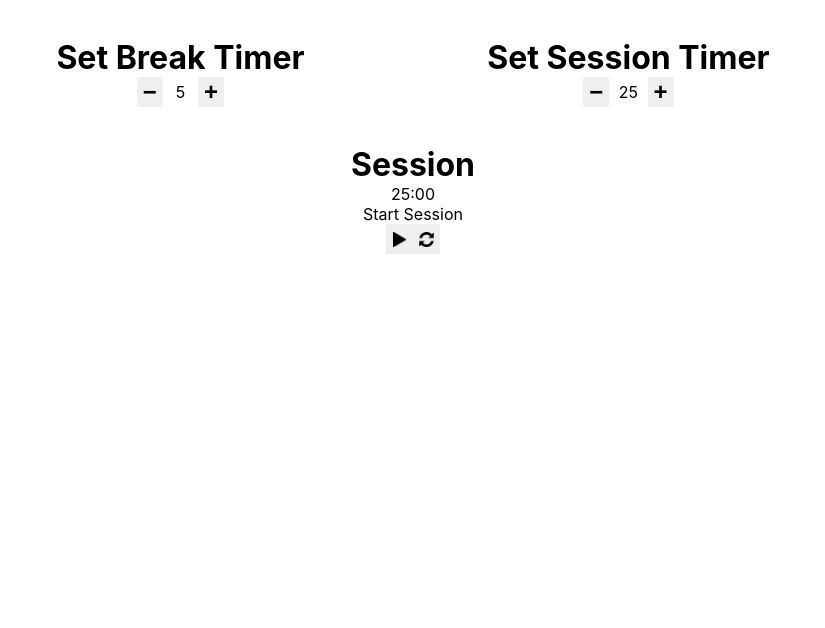
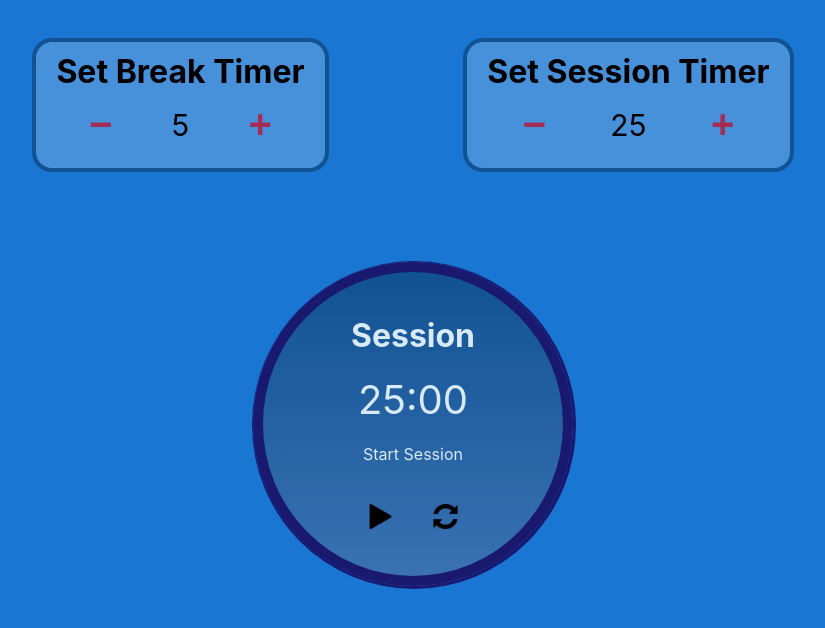
Before and after one commit to DonyaElbanna/React-Pomodoro, a React (Create React App) app: page / in a window 1280 px wide. Shown: the top 628 px of the page, without its empty margins (227-1052 px from the left). Built offline with nearby package versions, Linux system fonts and the light colour scheme.

Commit message:
basic styling

```diff
--- a/src/App.css
+++ b/src/App.css
@@ -1,5 +1,9 @@
 * {
   margin: auto;
+}
+
+html {
+  background-color: #1976d2;
 }
 
 .App {
@@ -12,20 +16,69 @@
   margin-bottom: 2%;
 }
 
+#break-label,
+#session-label {
+  background-color: #4791db;
+  padding: 10px 20px 0 20px;
+  border: 4px solid #115293;
+  border-radius: 20px;
+}
+
+#break-controls,
+#session-control {
+  display: flex;
+  margin-top: 10px;
+}
+
+#break-length,
+#session-length {
+  font-size: 30px;
+}
+
 #break,
 #session {
   display: flex;
   width: 100px;
-  /*       gap: 50px; */
 }
 
-h1 {
-  text-align: center;
+#break-decrement,
+#break-increment,
+#session-decrement,
+#session-increment {
+  background-color: #4791db;
+  color: #a52c55;
+  font-size: 40px;
+  font-weight: bolder;
 }
 
 #timer {
   margin: auto;
+  margin-top: 10%;
   text-align: center;
+  width: 300px;
+  color: #d8e9f7;
+  border-radius: 50%;
+  border: 10px solid #191970;
+  box-shadow: 1px 1px 0px 2px #191970;
+  background: linear-gradient(rgba(17, 82, 147, 1), rgba(67, 112, 170, 0.78));
+}
+
+#start-stop, #reset {
+  background-color: transparent;
+  border-radius: 50%;
+  padding: 20px;
+  /* width: 50px */
+}
+
+#timer-contents {
+  display: flex;
+  flex-direction: column;
+  row-gap: 20px;
+  margin-top: 40px;
+}
+
+#time-left {
+  font-size: 40px;
 }
 
 button {
--- a/src/App.js
+++ b/src/App.js
@@ -122,6 +122,11 @@ function App() {
     setSessionStart(false);
   };
 
+  const percentage = () => {
+    return 100 - (sessionRemainingTime / (sessionTime * 60)) * 100;
+    // console.log(progress);
+  };
+
   return (
     <div className="App">
       <div id="labels-container">
@@ -149,6 +154,7 @@ function App() {
         startStop={startStop}
         message={message}
         resetTimer={resetTimer}
+        percentage={percentage()}
       />
     </div>
   );
--- a/src/components/BreakSet.js
+++ b/src/components/BreakSet.js
@@ -4,20 +4,12 @@ function BreakSet({ breakTime, decBreak, incBreak }) {
   return (
     <div id="break-label">
       <h1>Set Break Timer</h1>
-        <div id="break">
-          <button
-            id="break-decrement"
-            style={{ fontWeight: "bolder" }}
-            onClick={decBreak}
-          >
+      <div id="break-controls">
+        <button id="break-decrement" onClick={decBreak}>
           &#8722;
         </button>
         <div id="break-length">{breakTime}</div>
-          <button
-            id="break-increment"
-            style={{ fontWeight: "bolder" }}
-            onClick={incBreak}
-          >
+        <button id="break-increment" onClick={incBreak}>
           +
         </button>
       </div>
--- a/src/components/SessionSet.js
+++ b/src/components/SessionSet.js
@@ -4,7 +4,7 @@ function SessionSet({ sessionTime, decSession, incSession }) {
   return (
     <div id="session-label">
       <h1>Set Session Timer</h1>
-      <div id="session">
+      <div id="session-control">
         <button
           id="session-decrement"
           style={{ fontWeight: "bolder" }}
--- a/src/components/Timer.js
+++ b/src/components/Timer.js
@@ -1,8 +1,11 @@
 import "../App.css";
-
 import play from "../play.png";
 import pause from "../pause.png";
 import reset from "../reset.png";
+import {
+  CircularProgressbarWithChildren,
+  buildStyles,
+} from "react-circular-progressbar";
 
 function Timer({
   timerTitle,
@@ -17,10 +20,25 @@ function Timer({
   startStop,
   message,
   resetTimer,
+  percentage,
 }) {
+
   return (
     <div id="timer">
-      <div id="timer-label">
+      <CircularProgressbarWithChildren
+        strokeWidth={4}
+        value={percentage}
+        styles={buildStyles({
+          // How long animation takes to go from one percentage to another, in seconds
+          pathTransitionDuration: 0.5,
+          // Colors & Fonts
+          pathColor: "#ec407a",
+          textColor: "green",
+          textSize: "20px",
+          trailColor: "none",
+        })}
+      >
+        <div id="timer-contents">
           <h1>{timerTitle}</h1>
           <div id="time-left">
             {timerTitle === "Session"
@@ -47,21 +65,34 @@ function Timer({
                 : breakSeconds
               : ""}
           </div>
-      </div>
           <div>{message ? message : <br></br>}</div>
           <div id="timer-control">
-        <button id="start_stop" onClick={startStop}>
+            <button id="start-stop" onClick={startStop}>
               {(timerTitle === "Session" && sessionStart) ||
               (timerTitle === "Break" && breakStart) ? (
-            <img src={pause} alt="pause button" style={{ width: "15px" }}></img>
+                <img
+                  src={pause}
+                  alt="pause button"
+                  style={{ width: "25px" }}
+                ></img>
               ) : (
-            <img src={play} alt="play button" style={{ width: "15px" }}></img>
+                <img
+                  src={play}
+                  alt="play button"
+                  style={{ width: "25px" }}
+                ></img>
               )}
             </button>
             <button id="reset" onClick={resetTimer}>
-          <img src={reset} alt="reset button" style={{ width: "15px" }}></img>
+              <img
+                src={reset}
+                alt="reset button"
+                style={{ width: "25px" }}
+              ></img>
             </button>
           </div>
+        </div>
+      </CircularProgressbarWithChildren>
     </div>
   );
 }
```
Lines whose indentation alone changed are shown as unchanged.
